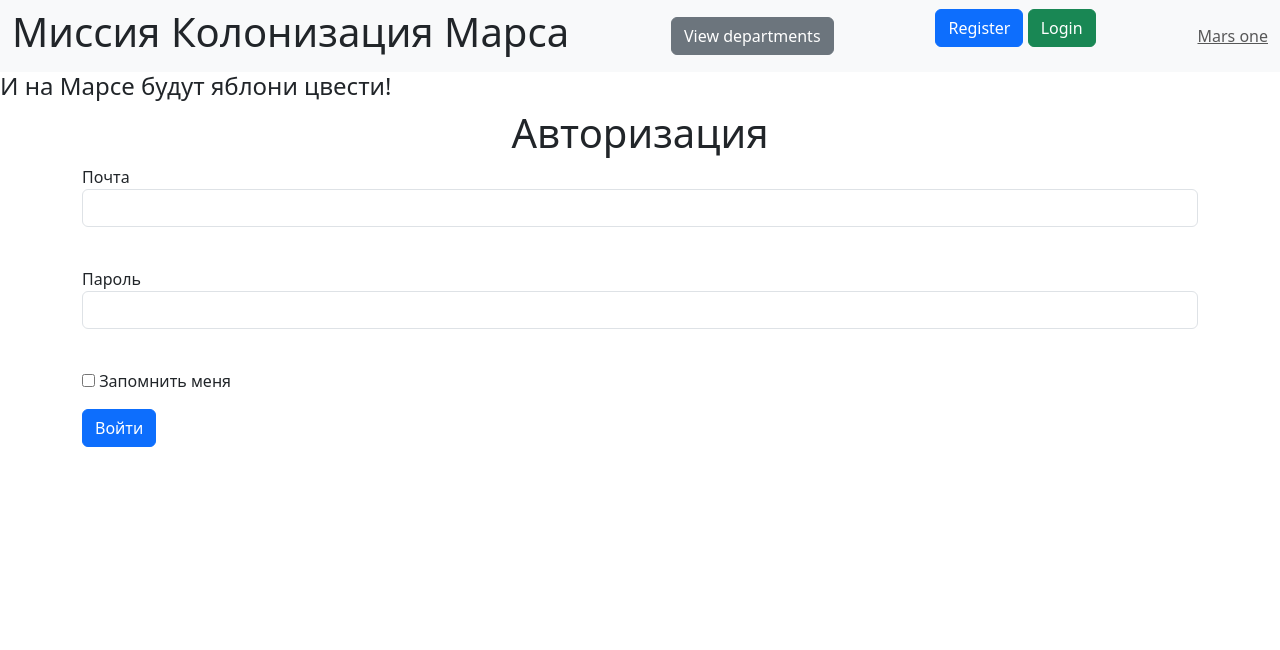
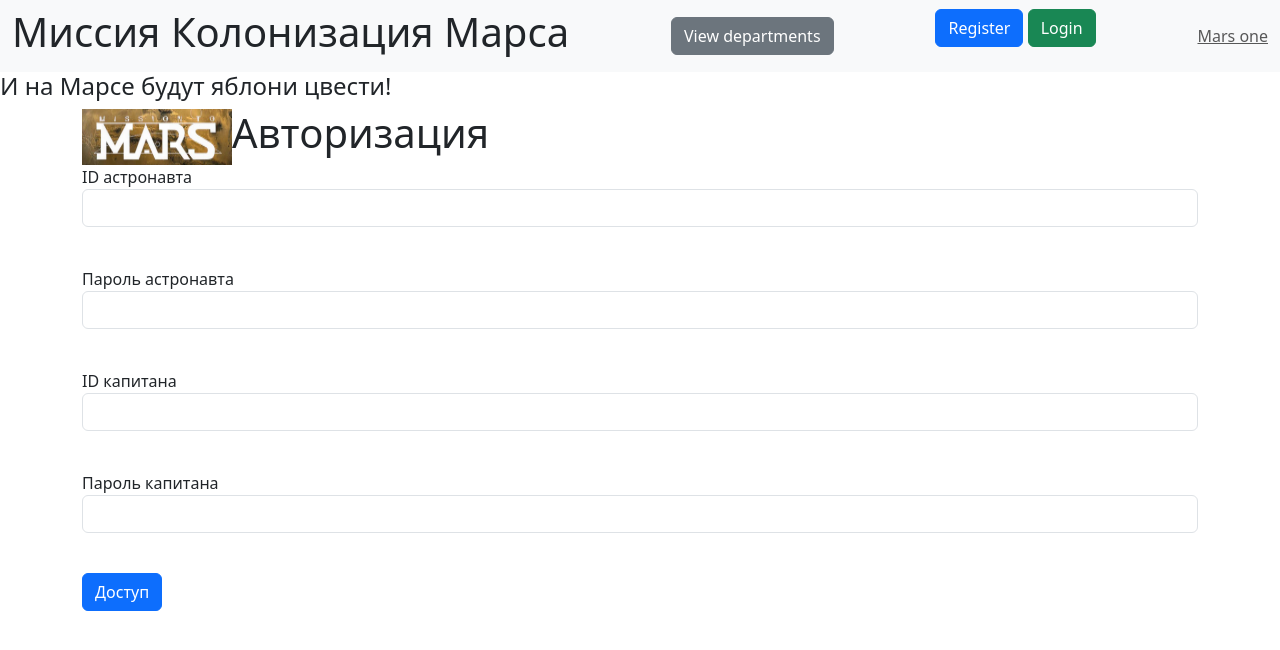
Before and after one commit to Anfisa2209/flask, a Flask app: page /login in a window 1280 px wide. Shown: the top 650 px of the page. Run offline with Flask 3, Linux system fonts and the light colour scheme.

Commit message:
Двойная защита 2

```diff
--- /dev/null
+++ b/SQL/data/old_login_form.py
@@ -0,0 +1,11 @@
+from flask_wtf import FlaskForm
+from wtforms import StringField, PasswordField, SubmitField
+from wtforms.validators import DataRequired
+
+
+class LoginForm(FlaskForm):
+    astronaut_id = StringField('ID астронавта', validators=[DataRequired()])
+    astronaut_password = PasswordField('Пароль астронавта', validators=[DataRequired()])
+    cap_id = StringField('ID капитана', validators=[DataRequired()])
+    cap_password = PasswordField('Пароль капитана', validators=[DataRequired()])
+    submit = SubmitField('Доступ')
--- a/main.py
+++ b/main.py
@@ -8,7 +8,7 @@ from SQL.data.department import Department
 from SQL.data.department_form import DepartmentForm
 from SQL.data.job_form import JobForm
 from SQL.data.jobs import Jobs
-from SQL.data.login_form import LoginForm
+from SQL.data.old_login_form import LoginForm as OldLoginForm
 from SQL.data.register_form import RegisterForm
 from SQL.data.users import User
 from api.jobs_api import jobs_bp
@@ -38,26 +38,39 @@ def distribution():
     return render_template('distribution.html', user_list=user_list)
 
 
+@app.route('/login', methods=['GET', 'POST'])
+def login():
+    form = OldLoginForm()
+    if form.validate_on_submit():
+        return redirect('/success')
+    return render_template('login.html', title='Авторизация', form=form)
+
+
+@app.route('/success')
+def success():
+    return render_template('success.html', title='Успех', content='Добро пожаловать на корабль')
+
+
 @login_manager.user_loader
 def load_user(user_id):
     db_ses = db_session.create_session()
     return db_ses.get(User, user_id)
 
 
-@app.route('/login', methods=['GET', 'POST'])
-def login():
-    form = LoginForm()
-    if form.validate_on_submit():
-        db_sess = db_session.create_session()
-        user = db_sess.query(User).filter(User.email == form.email.data).first()
-        if user and user.check_password(form.password.data):
-            login_user(user, remember=form.remember_me.data)
-            return redirect("/")
-        return render_template('login.html',
-                               message="Неправильный логин или пароль",
-                               form=form)
-    return render_template('login.html', title='Авторизация', form=form)
-
+# @app.route('/login', methods=['GET', 'POST'])
+# def login():
+#     form = LoginForm()
+#     if form.validate_on_submit():
+#         db_sess = db_session.create_session()
+#         user = db_sess.query(User).filter(User.email == form.email.data).first()
+#         if user and user.check_password(form.password.data):
+#             login_user(user, remember=form.remember_me.data)
+#             return redirect("/")
+#         return render_template('login.html',
+#                                message="Неправильный логин или пароль",
+#                                form=form)
+#     return render_template('login.html', title='Авторизация', form=form)
+#
 
 @app.route('/register', methods=['GET', 'POST'])
 def register():
--- a/static/css/style.css
+++ b/static/css/style.css
@@ -20,3 +20,7 @@ td img{
     width: 100%;
     height: 100%;
 }
+
+.title_img {
+     display: flex;
+ }
--- a/templates/login.html
+++ b/templates/login.html
@@ -1,29 +1,49 @@
 {% extends "base.html" %}
 
 {% block content %}
-    <h1>Авторизация</h1>
-    <form action="" method="post">
+<div class="title_img">
+    <img src="/static/img/MARS-2-7.png">
+    <h1> Авторизация</h1>
+</div>
+
+<form action="" method="post" novalidate>
     {{ form.hidden_tag() }}
     <p>
-            {{ form.email.label }}<br>
-            {{ form.email(class="form-control", type="email") }}<br>
-            {% for error in form.email.errors %}
+        {{ form.astronaut_id.label }}<br>
+        {{ form.astronaut_id(class="form-control") }}<br>
+        {% for error in form.astronaut_id.errors %}
     <div class="alert alert-danger" role="alert">
         {{ error }}
     </div>
     {% endfor %}
     </p>
     <p>
-            {{ form.password.label }}<br>
-            {{ form.password(class="form-control", type="password") }}<br>
-            {% for error in form.password.errors %}
+        {{ form.astronaut_password.label }}<br>
+        {{ form.astronaut_password(class="form-control", type="password") }}<br>
+        {% for error in form.astronaut_password.errors %}
     <div class="alert alert-danger" role="alert">
         {{ error }}
     </div>
     {% endfor %}
     </p>
-        <p>{{ form.remember_me() }} {{ form.remember_me.label }}</p>
+    <p>
+        {{ form.cap_id.label }}<br>
+        {{ form.cap_id(class="form-control") }}<br>
+        {% for error in form.cap_id.errors %}
+    <div class="alert alert-danger" role="alert">
+        {{ error }}
+    </div>
+    {% endfor %}
+    </p>
+    <p>
+        {{ form.cap_password.label }}<br>
+        {{ form.cap_password(class="form-control", type="password") }}<br>
+        {% for error in form.cap_password.errors %}
+    <div class="alert alert-danger" role="alert">
+        {{ error }}
+    </div>
+    {% endfor %}
+    </p>
     <p>{{ form.submit(type="submit", class="btn btn-primary") }}</p>
-        <div>{{ message }}</div>
 </form>
 {% endblock %}
```
Lines whose indentation alone changed are shown as unchanged.
